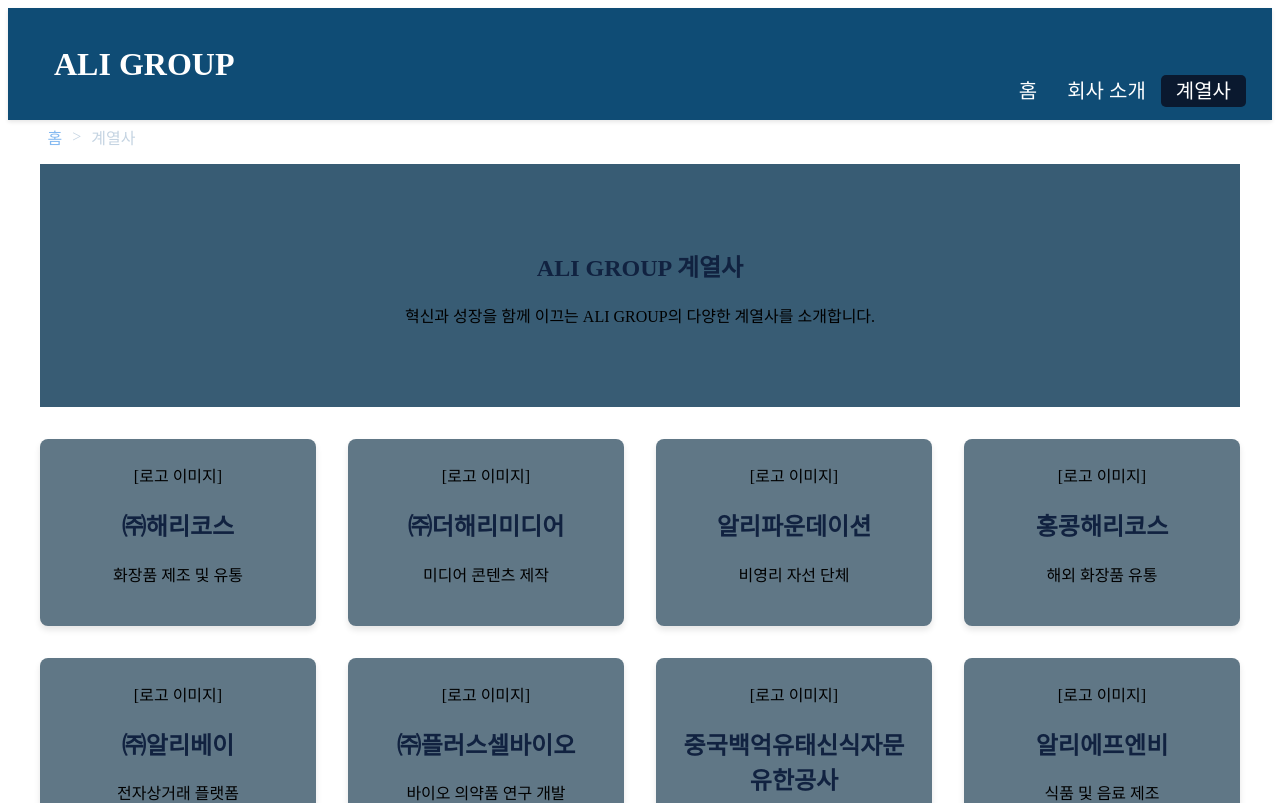
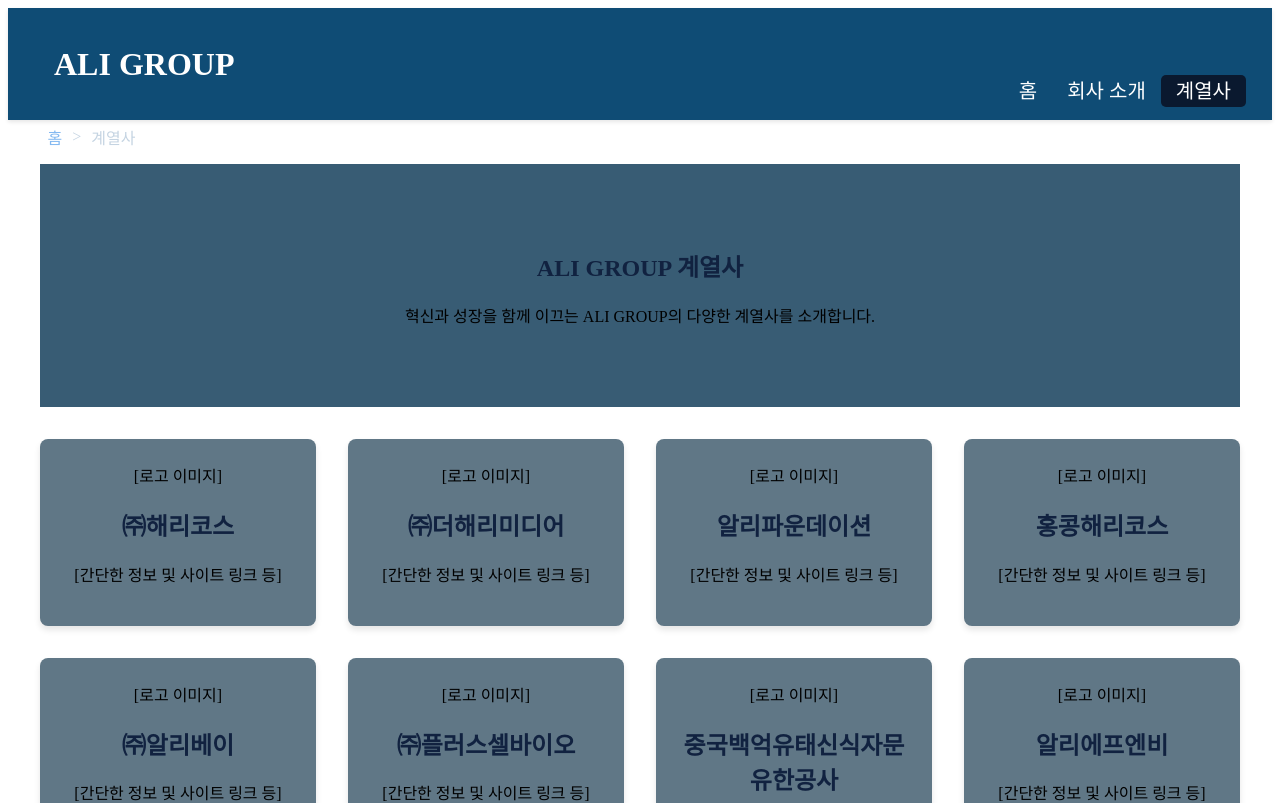
Before and after one commit to azgian/aligroupsvelte, a SvelteKit app: page /subsidiaries in a window 1280 px wide. Shown: the top 803 px of the page. Built offline with nearby package versions, Linux system fonts and the light colour scheme.

Commit message:
계열사 안내 추가

```diff
--- a/src/routes/subsidiaries/+page.svelte
+++ b/src/routes/subsidiaries/+page.svelte
@@ -61,7 +61,8 @@
 				<!-- <img src={subsidiary.logo} alt={`${subsidiary.name} 로고`} class="subsidiary-logo" /> -->
 				[로고 이미지]
 				<h2>{subsidiary.name}</h2>
-				<p>{subsidiary.description}</p>
+				<!-- <p>{subsidiary.description}</p> -->
+				<p>[간단한 정보 및 사이트 링크 등]</p>
 			</div>
 		{/each}
 	</section>
```
